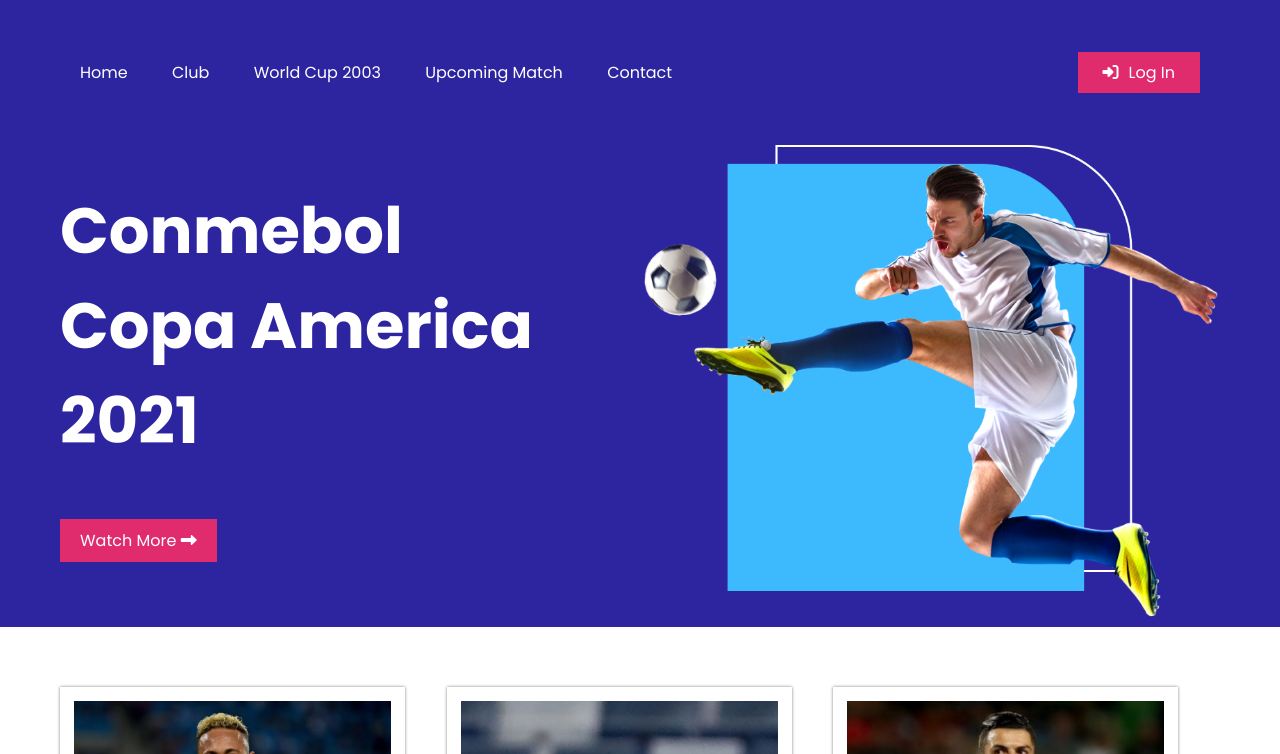
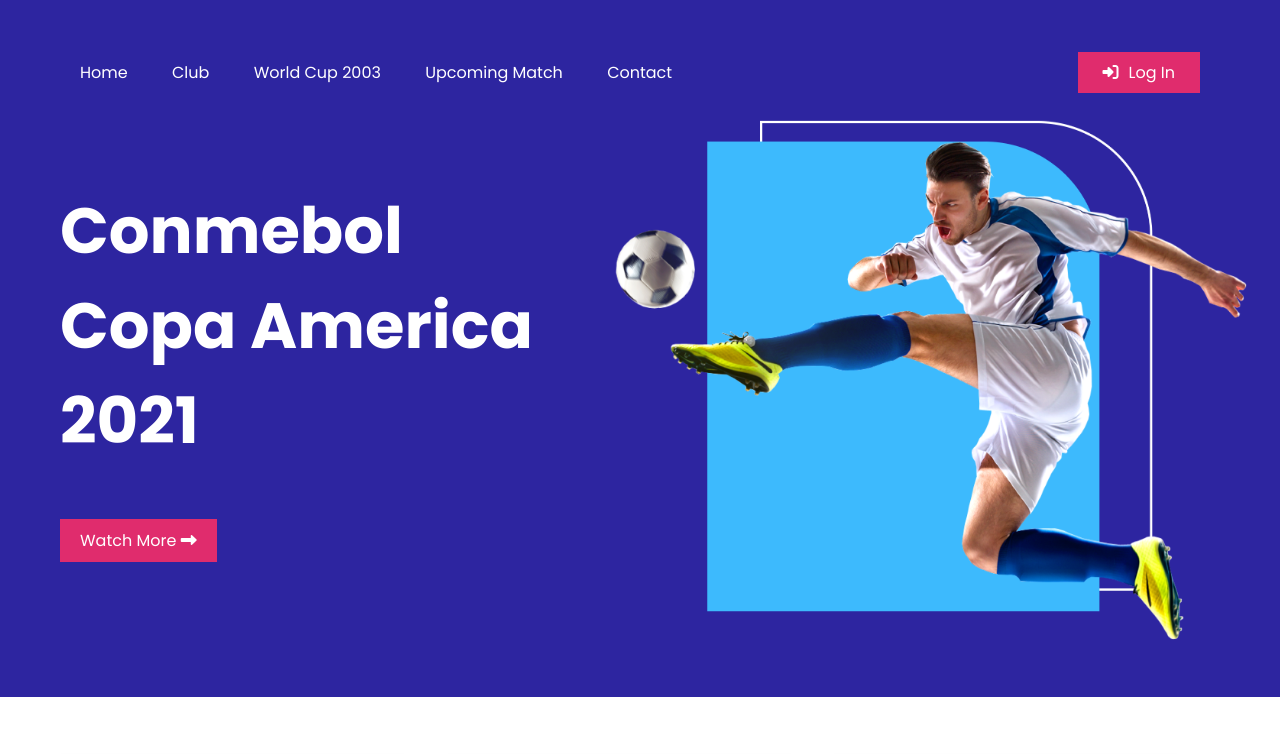
Before and after one commit to RayhanKabir29/Football-Icon, a plain HTML site: page index.html in a window 1280 px wide. In both pictures the pointer is over the element 930 px from the left and 386 px from the top of the page. Shown: the top 754 px of the page. Drawn offline with Linux system fonts and the light colour scheme.

Commit message:
transition add

```diff
--- a/css/style.css
+++ b/css/style.css
@@ -20,6 +20,7 @@ body {
 }
 /* Header Section */
 .header-section {
+  padding-bottom: 70px;
   background-color: #2d25a0;
 }
 nav {
@@ -69,8 +70,13 @@ nav > ul > li > a {
   padding: 10px 20px;
   color: #fff;
 }
+
 .banner-img {
   width: 100%;
+  transition: transform 2s ease-in-out;
+}
+.banner-img:hover {
+  transform: scale(1.1);
 }
 .banner-img img {
   width: 100%;
```
